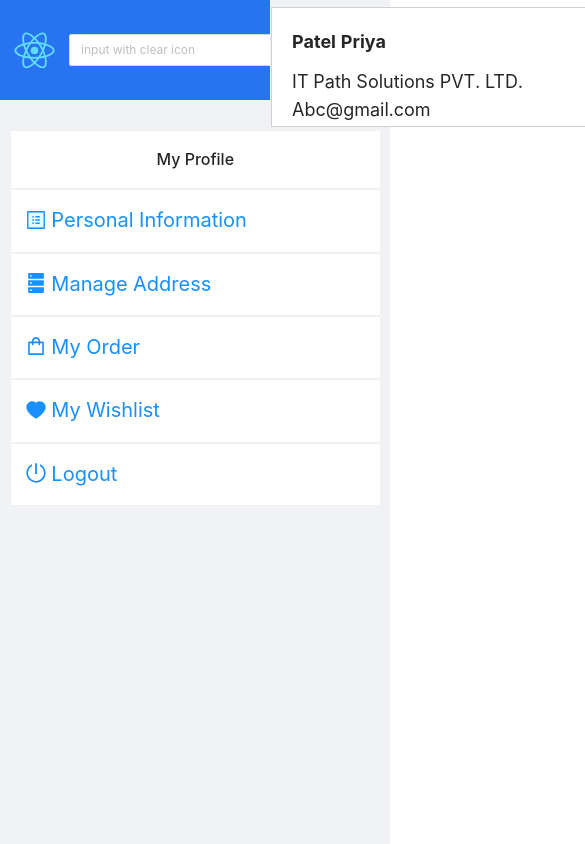
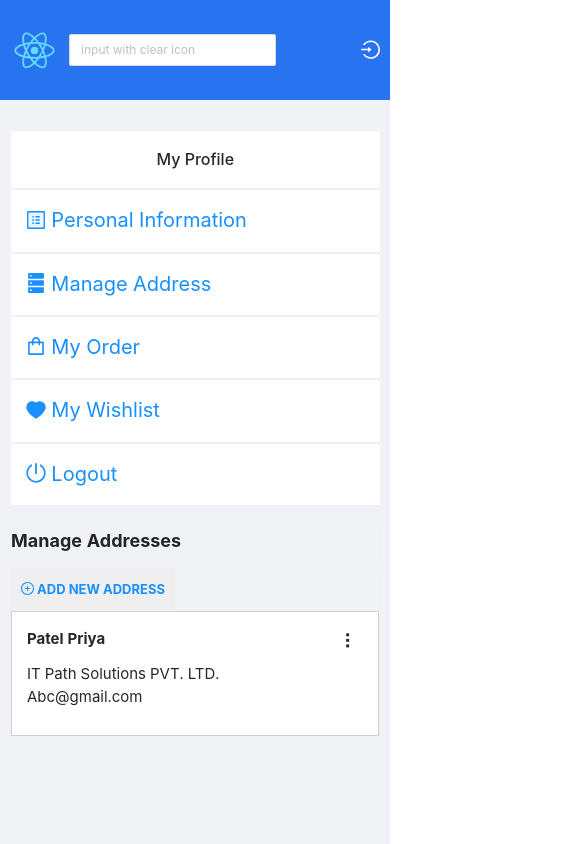
Before and after one commit to RaviSolanki0103/shopkart, a React (Create React App) app in the folder front_end/: page /address in a window 390 px wide. Shown: the top 844 px of the page, 585 px wide, since content can reach past the window. Built offline with nearby package versions, Linux system fonts and the light colour scheme.

Commit message:
make manage address page responsive

```diff
--- a/front_end/src/components/manage-address/Address.jsx
+++ b/front_end/src/components/manage-address/Address.jsx
@@ -1,6 +1,7 @@
 import React, { useState } from 'react'
 import { Layout, Card } from "antd";
 import AddressForm from "../manage-address/AddressForm";
+import Sidebar from "../../utils/sidebar/Sidebar";
 import "./address.css";
 import {PlusCircleOutlined} from "@ant-design/icons";
 const {  Content } = Layout;
@@ -8,10 +9,10 @@ const {  Content } = Layout;
 function Address() {
     const [open, setIsOpen] = useState(false);
 
-
     return (
         <>
             <Layout className="address-page-layout">
+            <Sidebar />
                 <Content>
                     <div className="address-contentdiv">
                         <Card  >
@@ -34,7 +35,7 @@ function Address() {
                                     </div>
                                     <p className="user-name">Patel Priya </p>
                                 </div>
-                                <p>IT Path Solutions PVT. LTD. <br />Abc@gmail.com </p>
+                                <p className="user-details">IT Path Solutions PVT. LTD. <br />Abc@gmail.com </p>
                             </div>
                         </Card>
                     </div>
--- a/front_end/src/components/manage-address/address.css
+++ b/front_end/src/components/manage-address/address.css
@@ -1,28 +1,18 @@
-.addresss-page-layout {
-  min-height: 82.3vh;
+.address-page-layout {
+  display: flex;
+  flex-direction: row;
+  column-gap: 50px;
 }
 
-/* .sidebar{
-  height: 80vh
-} */
-.Address-card{
-  padding: 15px;
+.address-contentdiv{
+  float: center;
 }
 
-.Address-card-link{
-  color: #1890ff;
-  text-align: left;
-  display: block;
-  font-size: 20px;
-  background-color:white;
-}
-
-.Address-card-link:hover{
-  color:rgb(54, 11, 173);
-}
 .card-title{
-    font-weight: bold;
-    font-size: 20px;
+  font-weight: bold;
+  font-size:20px;
+  display: flex;
+  justify-content: flex-start;
 }
 .add-address{
   border: none;
@@ -34,21 +24,12 @@
     color: #1890ff;
     float: left;
 }
-.address-contentdiv{
-  float: center;
-  margin-top:-80vh;
-  margin-left:32vh;
-}
 
 .address-div{
     border: 1px solid rgba(102, 98, 98, 0.294);
     text-align:left;
-    width:80vh;
-    height: 120px;
     padding:20px;
-    margin-top: 20px;
     background-color:white;
-
 }
 
 .three-dots{
@@ -63,7 +44,7 @@
 
   .user-name{
     font-weight: bold;
-}
+  }
 
    .dropdown {
     background-color: rgb(183, 183, 207);
@@ -81,3 +62,45 @@
     z-index: 100;
     max-height: 100vh;
   }
+
+
+  @media only screen and (max-width: 768px) {
+
+    .card-title{
+      font-size: 20px;
+    }
+
+    .address-page-layout {
+      display: flex;
+      flex-direction: column;
+    }
+    .address-div{
+      border: 1px solid rgba(102, 98, 98, 0.294);
+      text-align:left;
+      padding:15px;
+      background-color:white;
+  }
+    .address-contentdiv {
+      width: 100% !important;
+    }
+    .user-name{
+      font-size: 15px;
+    }
+
+    .user-details{
+      font-size:15px;
+    }
+  }
+
+  @media only screen and (max-width: 425px) {
+     .card-title{
+       font-size: 18px;
+     }
+     .add-address{
+       font-size:13px;
+     }
+     .address-contentdiv {
+      width: 100% !important;
+      padding:10px
+    }
+    }
--- a/front_end/src/components/manage-address/addressform.css
+++ b/front_end/src/components/manage-address/addressform.css
@@ -1,7 +1,6 @@
 .address-form{
     text-align:left;
     border: 1px solid rgba(71, 69, 69, 0.274);
-    width:80vh;
     padding: 20px;
     background-color:white;
   }
@@ -61,3 +60,30 @@
     border: 1px solid #4330a1;
 
   }
+
+  @media only screen and (max-width: 768px) {
+    .address-form{
+      padding: 10px;
+    }
+  }
+
+  @media only screen and (max-width: 425px) {
+    .address-form{
+      padding: 10px;
+    }
+  }
+
+  @media only screen and (max-width: 375px) {
+    .address-form{
+      padding: 5px;
+    }
+  }
+
+  @media only screen and (max-width: 320px) {
+    .address-form{
+      padding: 2px;
+    }
+    .addform-input{
+     width: 60%;
+    }
+  }
--- a/front_end/src/components/profile/Profile.jsx
+++ b/front_end/src/components/profile/Profile.jsx
@@ -1,5 +1,4 @@
 import React, { useEffect, useState } from "react";
-
 import { Layout, Card } from "antd";
 import "./profile.css";
 import axios from "../../utils/axios-default-baseurl";
@@ -17,7 +16,8 @@ function Profile() {
       .get("/user", {
         headers: {
           "Content-Type": "application/json",
-          "authorization": `Bearer ${token}`,
+          authorization : token,
+        //   "authorization": `Bearer ${token}`,
         },
       })
       .then((res) => setUserData(res.data.data))
@@ -55,7 +55,8 @@ function Profile() {
                       <button className="editbtn" onClick={() => cancelEvent()}>
                         Cancel
                       </button>
-                    )}
+                    )
+                  }
                   </h4>
                 </div>
                 <div className="infoform">
--- a/front_end/src/screens/ManageAddress.jsx
+++ b/front_end/src/screens/ManageAddress.jsx
@@ -2,7 +2,6 @@ import React from "react";
 import Footer from "../components/footer/footer";
 import Navbar from "../components/navbar/Navbar";
 import Container from "../utils/Container/Container";
-import Sidebar from '../utils/sidebar/Sidebar';
 import Address from "../components/manage-address/Address";
 
 function ManageAddress() {
@@ -10,7 +9,6 @@ function ManageAddress() {
         <div>
             <Navbar />
             <Container>
-            <Sidebar />
                 <Address />
             </Container>
         <Footer />
```
Also changed, not shown: front_end/src/components/profile/profile.css (+0 -29 lines), 1 other file (tests, documents, lock files or other folders).
